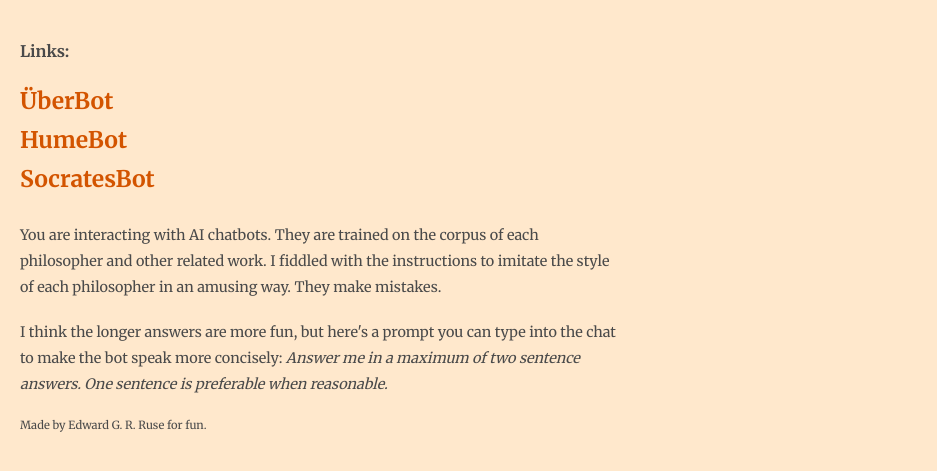
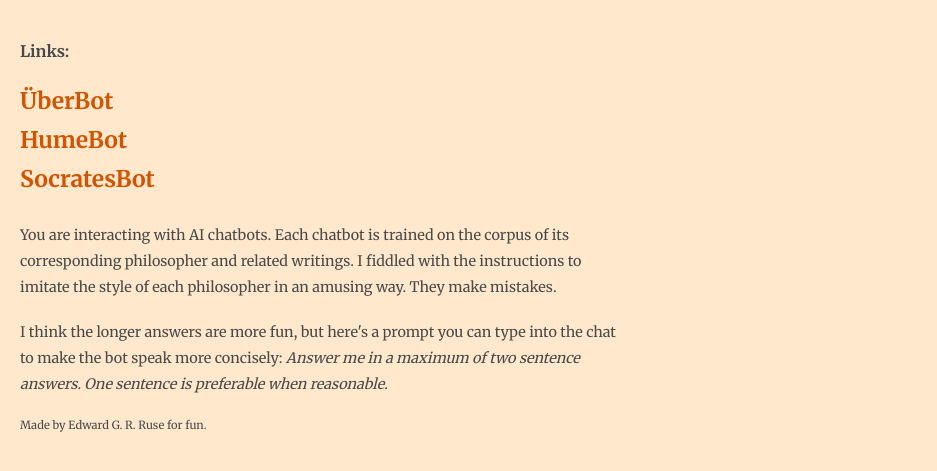
Before and after one commit to philosoraptor-code/PhilosopherChatbots, a plain HTML site: page index.html in a window 1280 px wide. Shown: the part 169-640 px from the top of the page, without its empty margins (0-937 px from the left). Drawn offline with Linux system fonts and the light colour scheme.

Commit message:
Update index.html

```diff
--- a/index.html
+++ b/index.html
@@ -116,7 +116,7 @@
 
         <footer>
             <p>
-                You are interacting with AI chatbots. They are trained on the corpus of each philosopher and other related work. I fiddled with the instructions to imitate the style of each philosopher in an amusing way. They make mistakes.
+                You are interacting with AI chatbots. Each chatbot is trained on the corpus of its corresponding philosopher and related writings. I fiddled with the instructions to imitate the style of each philosopher in an amusing way. They make mistakes.
             </p>
             <p>
                 I think the longer answers are more fun, but here's a prompt you can type into the chat to make the bot speak more concisely: <i>Answer me in a maximum of two sentence answers. One sentence is preferable when reasonable.</i>
```
